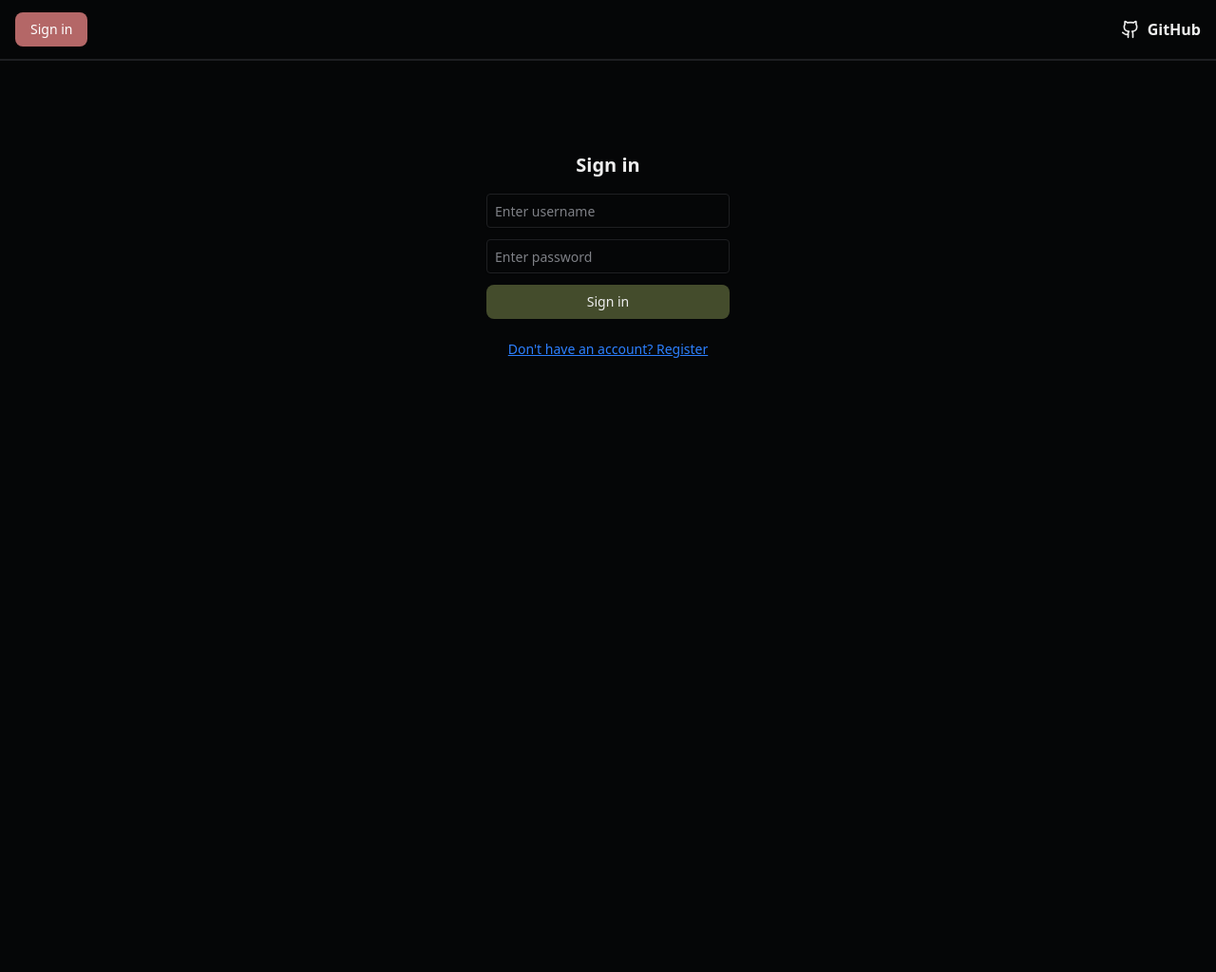
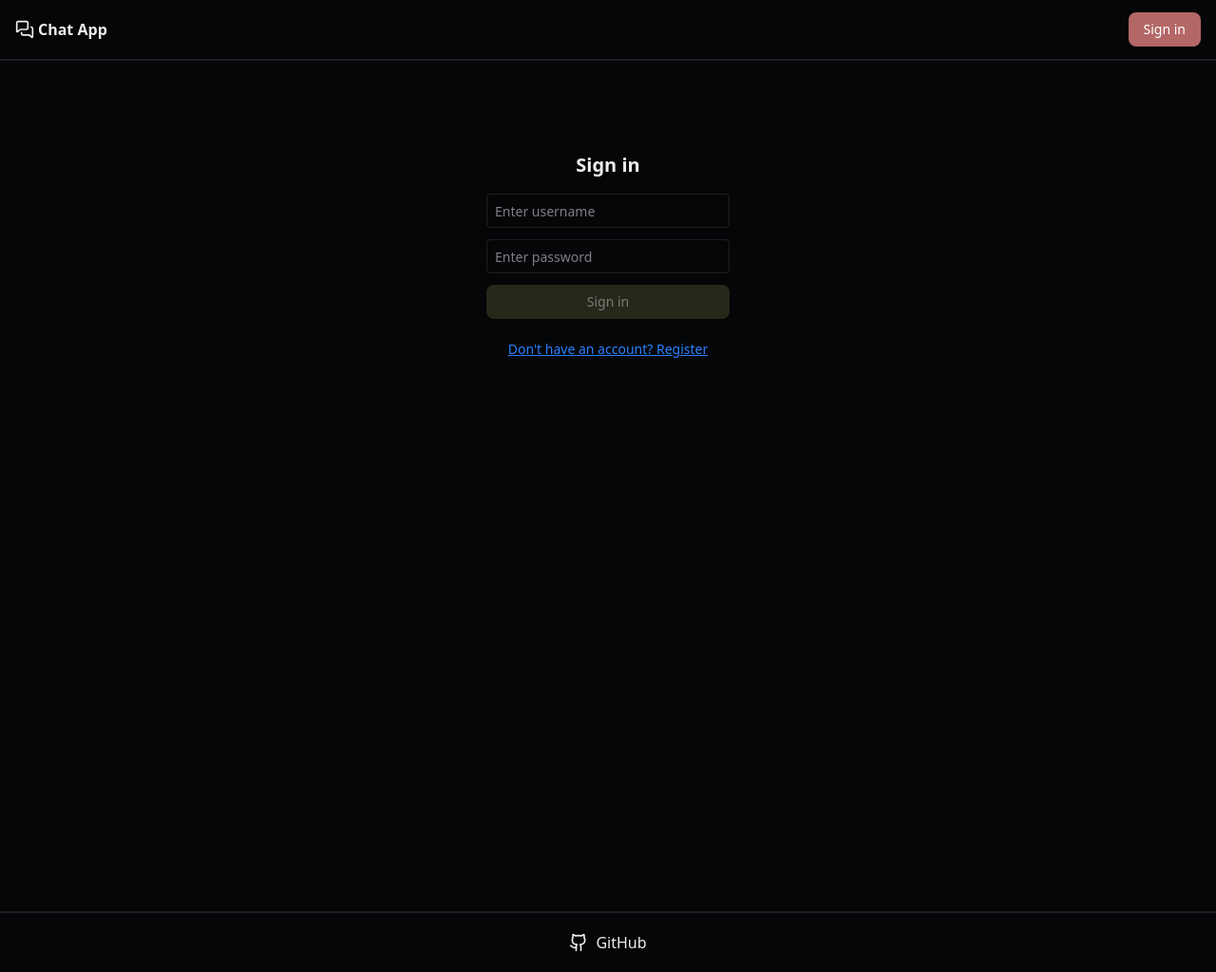
Before and after one commit to micnusz/chat-app-frontend, a Next.js app: page /signin in a window 1280 px wide. Shown: the whole page at 95% size. Before the commit the page ends 800 px from the top, so only its background shows below. Built offline with nearby package versions, Linux system fonts and the light colour scheme; no server answers.

Commit message:
Updated signin, signup form submit button

```diff
--- a/src/app/chatrooms/ChatRoomsClient.tsx
+++ b/src/app/chatrooms/ChatRoomsClient.tsx
@@ -19,7 +19,7 @@ export const ChatRoomsClient = () => {
   if (!user) return null;
 
   return (
-    <div className="flex flex-col gap-y-12 px-4 py-4 w-full md:max-w-[40rem] mx-auto">
+    <div className="flex flex-col gap-y-12 px-4 py-4 w-full h-screen md:max-w-[40rem] mx-auto">
       <CreateRoomForm />
       <ChatRoomList />
     </div>
--- a/src/app/layout.tsx
+++ b/src/app/layout.tsx
@@ -3,7 +3,7 @@ import { Geist, Geist_Mono } from "next/font/google";
 import "./globals.css";
 import Navbar from "@/components/Navbar";
 import QueryProvider from "@/lib/tanstack/QueryProvider";
-import AnimatedBalls from "@/components/AnimatedBalls";
+import Footer from "@/components/Footer";
 
 const geistSans = Geist({
   variable: "--font-geist-sans",
@@ -33,6 +33,7 @@ export default function RootLayout({
         <QueryProvider>
           <Navbar />
           {children}
+          <Footer />
         </QueryProvider>
       </body>
     </html>
--- a/src/app/signin/page.tsx
+++ b/src/app/signin/page.tsx
@@ -4,7 +4,7 @@ import SignInUserForm from "@/components/SignInUserForm";
 
 export default async function SignInPage() {
   return (
-    <div>
+    <div className="h-screen">
       <SignInUserForm />
     </div>
   );
--- a/src/app/signup/page.tsx
+++ b/src/app/signup/page.tsx
@@ -4,7 +4,7 @@ import SignUpUserForm from "@/components/SignUpUserForm";
 
 export default async function SignUpPage() {
   return (
-    <div>
+    <div className="h-screen">
       <SignUpUserForm />
     </div>
   );
--- a/src/components/ChatMessages.tsx
+++ b/src/components/ChatMessages.tsx
@@ -4,9 +4,9 @@ import { ChatMessage } from "@/lib/types";
 import { formatTimestamp } from "@/lib/helper/formatTimestamp";
 import getUserColor from "@/lib/helper/getUserColor";
 
-interface ChatMessagesProps {
+type ChatMessagesProps = {
   messages: ChatMessage[];
-}
+};
 
 export default function ChatMessages({ messages }: ChatMessagesProps) {
   const user = useUserStore((s) => s.user);
@@ -42,7 +42,7 @@ export default function ChatMessages({ messages }: ChatMessagesProps) {
             : { backgroundColor: getUserColor(msg.username), color: "white" };
 
           const bubbleClass = isSystem
-            ? "bg-transparent text-chart-3 italic text-xs"
+            ? "bg-transparent text-foreground italic text-xs"
             : isMine
             ? "bg-chart-4 text-foreground rounded-br-none"
             : "rounded-bl-none";
--- /dev/null
+++ b/src/components/Footer.tsx
@@ -0,0 +1,21 @@
+"use client";
+
+import { Github } from "lucide-react";
+
+export default function Footer() {
+  return (
+    <div className="flex flex-row h-16 bg-background items-center justify-center border-t-2">
+      <a
+        href="https://github.com/micnusz/chat-app-backend"
+        target="_blank"
+        rel="noopener noreferrer"
+      >
+        <div></div>
+        <div className="flex items-center gap-2 hover:text-chart-3 transition duration-200 ">
+          <Github className="w-5 h-5 " />
+          <span>GitHub</span>
+        </div>
+      </a>
+    </div>
+  );
+}
--- a/src/components/Navbar.tsx
+++ b/src/components/Navbar.tsx
@@ -3,13 +3,14 @@
 import { useUserStore } from "@/lib/stores/UserStore";
 import { Button } from "./ui/button";
 import { useRouter } from "next/navigation";
-import { EllipsisVertical, Github, User } from "lucide-react";
+import { MessagesSquare, User } from "lucide-react";
 import {
   DropdownMenu,
   DropdownMenuTrigger,
   DropdownMenuContent,
   DropdownMenuItem,
 } from "./ui/dropdown-menu";
+import Link from "next/link";
 
 export default function Navbar() {
   const router = useRouter();
@@ -25,6 +26,16 @@ export default function Navbar() {
 
   return (
     <div className="flex flex-row items-center justify-between h-16 p-4 bg-background border-b-2 px-4">
+      <Link href={"/"} className="transition duration-200 hover:text-chart-3">
+        <div className="flex flex-row gap-x-1 items-center">
+          <span>
+            <MessagesSquare className="w-5 h-5 " />
+          </span>
+          <h1 className="font-bold">Chat App</h1>
+        </div>
+      </Link>
+
+      <div className="flex flex-row gap-x-6">
         <div className="flex items-center gap-x-2 ">
           <div>
             {user ? (
@@ -46,17 +57,6 @@ export default function Navbar() {
             )}
           </div>
         </div>
-      <div>
-        <a
-          href="https://github.com/micnusz/chat-app-backend"
-          target="_blank"
-          rel="noopener noreferrer"
-        >
-          <div className="flex items-center gap-2 hover:text-chart-3 transition duration-200 ">
-            <Github className="w-5 h-5 " />
-            <span className="font-bold">GitHub</span>
-          </div>
-        </a>
       </div>
     </div>
   );
--- a/src/components/SignInUserForm.tsx
+++ b/src/components/SignInUserForm.tsx
@@ -45,13 +45,15 @@ export default function SignInUserForm() {
     );
   };
 
-  const isLoading = loginMutation.isLoading;
+  const isPending = loginMutation.isPending;
 
   const errorMessage =
     (loginMutation.error as AxiosError<ErrorResponse>)?.response?.data
       ?.message ||
     (loginMutation.error as AxiosError)?.message ||
     null;
+
+  const isDisabled = !username.trim() || !password.trim() || isPending;
 
   return (
     <div className="flex flex-col items-center mt-24">
@@ -81,8 +83,8 @@ export default function SignInUserForm() {
           <div className="text-red-500 text-sm">{errorMessage}</div>
         )}
 
-        <Button type="submit" disabled={isLoading}>
-          {isLoading ? "Signing in..." : "Sign in"}
+        <Button type="submit" disabled={isDisabled}>
+          {isPending ? "Signing in..." : "Sign in"}
         </Button>
       </form>
 
--- a/src/components/SignUpUserForm.tsx
+++ b/src/components/SignUpUserForm.tsx
@@ -45,12 +45,14 @@ export default function SignUpUserForm() {
     );
   };
 
-  const isLoading = registerMutation.isLoading;
+  const isPending = registerMutation.isPending;
   const errorMessage =
     (registerMutation.error as AxiosError<ErrorResponse>)?.response?.data
       ?.message ||
     (registerMutation.error as AxiosError)?.message ||
     null;
+
+  const isDisabled = !username.trim() || !password.trim() || isPending;
 
   return (
     <div className="flex flex-col items-center mt-24">
@@ -80,8 +82,8 @@ export default function SignUpUserForm() {
           <div className="text-red-500 text-sm">{errorMessage}</div>
         )}
 
-        <Button type="submit" disabled={isLoading}>
-          {isLoading ? "Registering..." : "Register"}
+        <Button type="submit" disabled={isDisabled}>
+          {isPending ? "Registering..." : "Register"}
         </Button>
       </form>
 
```
Lines whose indentation alone changed are shown as unchanged.
